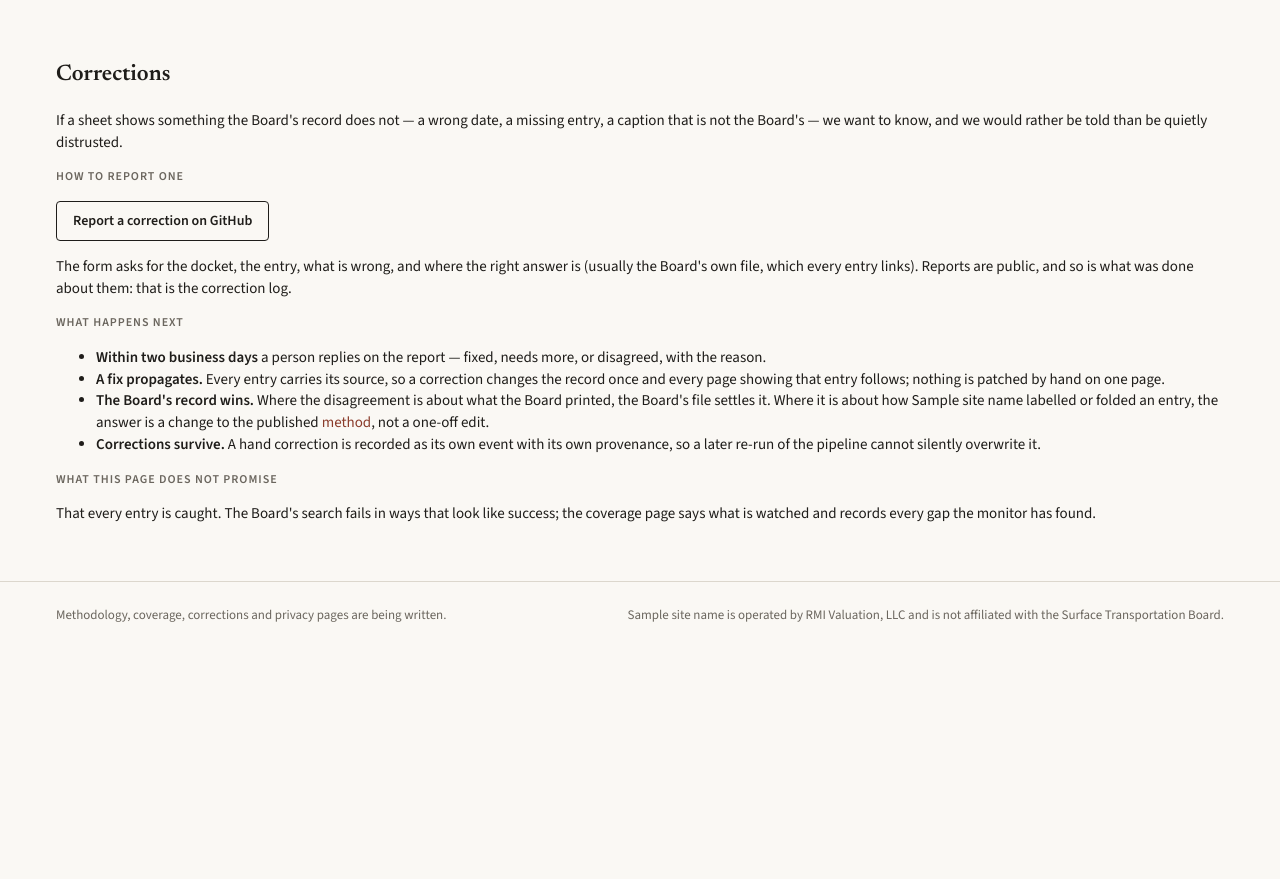
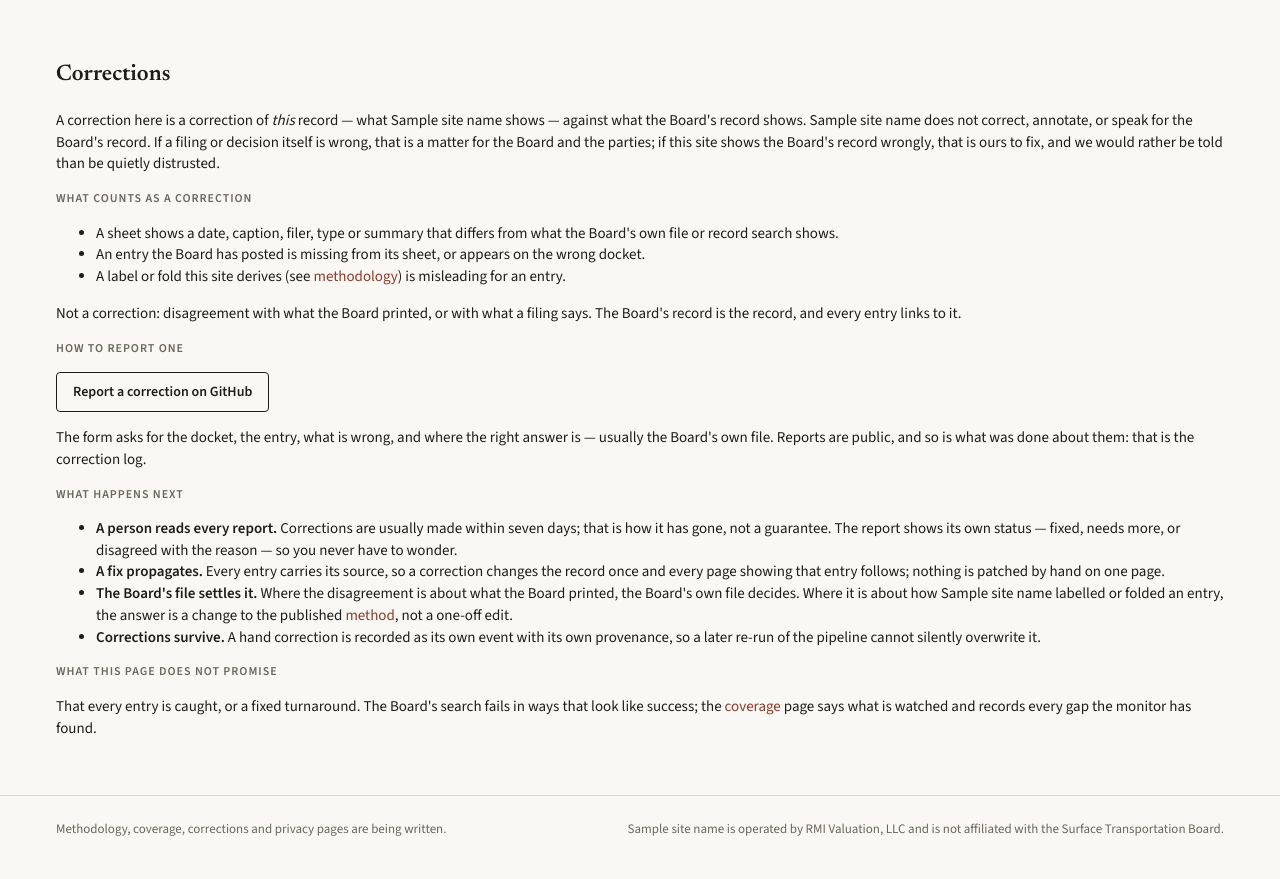
Before and after one commit to RMI-Valuation/docket-yard, a Python web app: template src/docketyard/web/templates/corrections.html in a window 1280 px wide. Shown: the part 103-982 px from the top of the page. Before the commit the page ends 725 px from the top, so only its background shows below. Run offline with Jinja, Linux system fonts and the light colour scheme; the template is opened without the code that fills it: most values are stand-ins (such as "Sample title", 1, 10 or a date in 2020).

Commit message:
Corrections page: corrections are of this record against the Board's, never of the Board's; seven days is the norm, not a guarantee
Co-Authored-By: Claude Fable 5 <noreply@anthropic.com>

```diff
--- a/src/docketyard/web/templates/corrections.html
+++ b/src/docketyard/web/templates/corrections.html
@@ -3,18 +3,25 @@
 {% block main %}
 <section class="caption">
   <h1 class="serif">Corrections</h1>
-  <p>If a sheet shows something the Board's record does not — a wrong date, a missing entry, a caption that is not the Board's — we want to know, and we would rather be told than be quietly distrusted.</p>
+  <p>A correction here is a correction of <em>this</em> record — what {{ site_name }} shows — against what the Board's record shows. {{ site_name }} does not correct, annotate, or speak for the Board's record. If a filing or decision itself is wrong, that is a matter for the Board and the parties; if this site shows the Board's record wrongly, that is ours to fix, and we would rather be told than be quietly distrusted.</p>
+  <h2>What counts as a correction</h2>
+  <ul>
+    <li>A sheet shows a date, caption, filer, type or summary that differs from what the Board's own file or record search shows.</li>
+    <li>An entry the Board has posted is missing from its sheet, or appears on the wrong docket.</li>
+    <li>A label or fold this site derives (see <a href="/methodology">methodology</a>) is misleading for an entry.</li>
+  </ul>
+  <p>Not a correction: disagreement with what the Board printed, or with what a filing says. The Board's record is the record, and every entry links to it.</p>
   <h2>How to report one</h2>
   <p><a class="btn" href="{{ issues_url }}" rel="noopener">Report a correction on GitHub</a></p>
-  <p>The form asks for the docket, the entry, what is wrong, and where the right answer is (usually the Board's own file, which every entry links). Reports are public, and so is what was done about them: that is the correction log.</p>
+  <p>The form asks for the docket, the entry, what is wrong, and where the right answer is — usually the Board's own file. Reports are public, and so is what was done about them: that is the correction log.</p>
   <h2>What happens next</h2>
   <ul>
-    <li><strong>Within two business days</strong> a person replies on the report — fixed, needs more, or disagreed, with the reason.</li>
+    <li><strong>A person reads every report.</strong> Corrections are usually made within seven days; that is how it has gone, not a guarantee. The report shows its own status — fixed, needs more, or disagreed with the reason — so you never have to wonder.</li>
     <li><strong>A fix propagates.</strong> Every entry carries its source, so a correction changes the record once and every page showing that entry follows; nothing is patched by hand on one page.</li>
-    <li><strong>The Board's record wins.</strong> Where the disagreement is about what the Board printed, the Board's file settles it. Where it is about how {{ site_name }} labelled or folded an entry, the answer is a change to the published <a href="/methodology">method</a>, not a one-off edit.</li>
+    <li><strong>The Board's file settles it.</strong> Where the disagreement is about what the Board printed, the Board's own file decides. Where it is about how {{ site_name }} labelled or folded an entry, the answer is a change to the published <a href="/methodology">method</a>, not a one-off edit.</li>
     <li><strong>Corrections survive.</strong> A hand correction is recorded as its own event with its own provenance, so a later re-run of the pipeline cannot silently overwrite it.</li>
   </ul>
   <h2>What this page does not promise</h2>
-  <p>That every entry is caught. The Board's search fails in ways that look like success; the coverage page says what is watched and records every gap the monitor has found.</p>
+  <p>That every entry is caught, or a fixed turnaround. The Board's search fails in ways that look like success; the <a href="/coverage">coverage</a> page says what is watched and records every gap the monitor has found.</p>
 </section>
 {% endblock %}
```
Also changed, not shown: tests/test_trust_pages.py (+2 -1 lines), .github/ISSUE_TEMPLATE/data-correction.yml.
